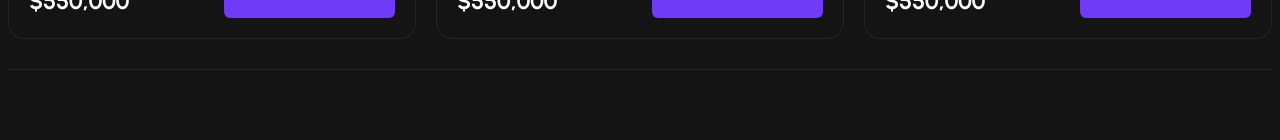
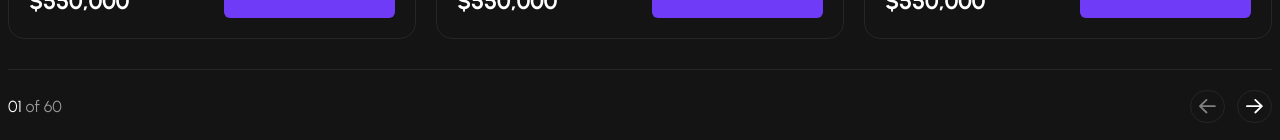
Before and after one commit to morgandstallion/real-estate-website, a React (Vite) app: page / in a window 1280 px wide. Shown: the part 1770-1910 px from the top of the page. Before the commit the page ends 1840 px from the top, so only its background shows below. Built offline with nearby package versions, Linux system fonts and the light colour scheme.

Commit message:
complete: properties card

```diff
--- a/src/components/propertiesCard.jsx
+++ b/src/components/propertiesCard.jsx
@@ -18,7 +18,7 @@ const PropertiesCard = ({
         <img className="w-full h-full object-cover" src={image} alt={title} />
       </div>
       <h4 className="text-heading-4 py-3">{title}</h4>
-      <p className="text-16 text-dark-60 flex-grow">{desc}</p>
+      <p className="text-16 text-dark-60 grow">{desc}</p>
 
       <div className="flex gap-2 flex-wrap my-[clamp(1.25rem,1.071rem+0.476vw,1.5rem)]">
         <p className="flex justify-between gap-2 items-center bg-dark-10 border border-dark-15 rounded-full px-2 py-1">
--- a/src/pages/Homepage/featuresSection.jsx
+++ b/src/pages/Homepage/featuresSection.jsx
@@ -6,14 +6,15 @@ import image1 from "../../assets/images/features-image1.png";
 import image2 from "../../assets/images/features-image2.png";
 import image3 from "../../assets/images/features-image3.png";
 
+import arrowLeft from "../../assets/icons/arrow-left.svg";
+import arrowRight from "../../assets/icons/arrow-right.svg";
+
 const FeaturesSection = () => {
   return (
     <section className="wrapper pbs-[clamp(3.813rem,2.518rem+3.452vw,5.625rem)]">
       <div>
         <img src={stars} alt="" />
-
         <h2 className="text-heading-2 py-3">Featured Properties</h2>
-
         <div className="flex justify-between items-center">
           <p className="text-dark-60 text-16 whitespace-pre-line lg:max-w-243.75">
             Explore our handpicked selection of featured properties. Each
@@ -28,7 +29,6 @@ const FeaturesSection = () => {
             <SecondaryButton title="Learn More" path="/properties" />
           </div>
         </div>
-
         <div className="grid grid-cols-1 md:grid-cols-2 lg:grid-cols-3 py-7.5 border-b border-dark-15 gap-5">
           <PropertiesCard
             image={image1}
@@ -60,6 +60,56 @@ const FeaturesSection = () => {
             price="$550,000"
           />
         </div>
+
+        {/* Carousel buttons for mobile and tablet */}
+        <div className="flex justify-between items-center py-5 lg:hidden">
+          <SecondaryButton title="Learn More" path="/properties" />
+
+          <div className="flex justify-center items-center gap-3">
+            <img
+              className="p-2 rounded-full border border-dark-15"
+              src={arrowLeft}
+              alt=""
+            />
+
+            <div>
+              <p>
+                <span>01</span>
+                <span className="text-dark-60"> of 60</span>
+              </p>
+            </div>
+
+            <img
+              className="p-2 rounded-full border border-dark-15"
+              src={arrowRight}
+              alt=""
+            />
+          </div>
+        </div>
+
+        {/* Carousel buttons for desktop */}
+        <div className="hidden justify-between items-center py-5 lg:flex">
+          <div>
+            <p>
+              <span>01</span>
+              <span className="text-dark-60"> of 60</span>
+            </p>
+          </div>
+
+          <div className="flex justify-center items-center gap-3">
+            <img
+              className="p-2 rounded-full border border-dark-15"
+              src={arrowLeft}
+              alt=""
+            />
+
+            <img
+              className="p-2 rounded-full border border-dark-15"
+              src={arrowRight}
+              alt=""
+            />
+          </div>
+        </div>
       </div>
     </section>
   );
```
Also changed, not shown: src/assets/icons/arrow-left.svg (added), src/assets/icons/arrow-right.svg (added).
